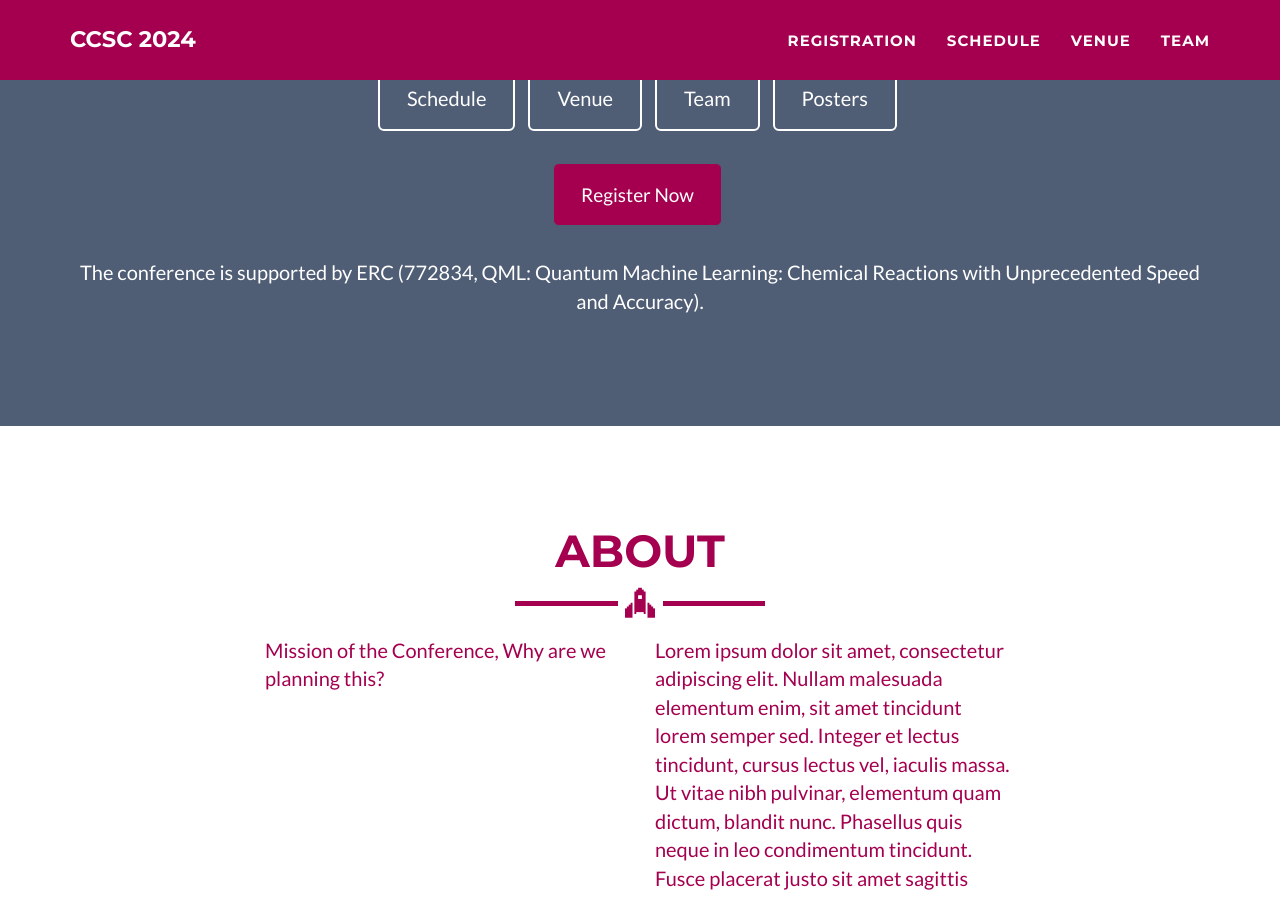
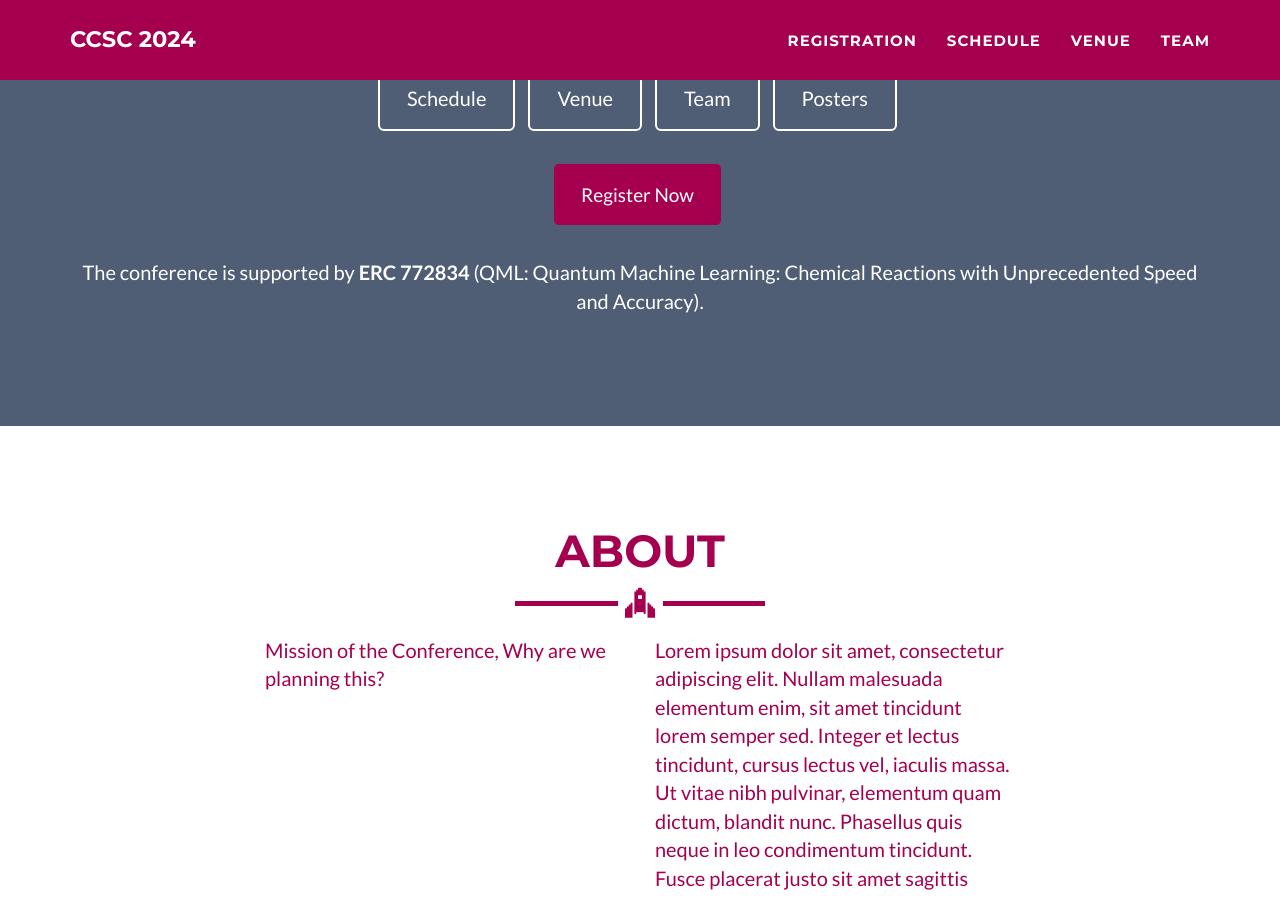
Before and after one commit to ccsc2024/ccsc2024.github.io, a Jekyll site: the page built from _posts/2022-05-21-Day1.md, in a window 1280 px wide and 900 px high, scrolled down 872 px. Built offline with Jekyll 4.4.1, drawn with Linux system fonts in a browser that asks for light colours.

```diff
--- a/_includes/header.html
+++ b/_includes/header.html
@@ -26,7 +26,7 @@
           </ul>
         <br>
         <p>
-          The conference is supported by ERC (772834, QML: Quantum Machine Learning: Chemical Reactions with Unprecedented Speed and Accuracy).
+          The conference is supported by <b>ERC 772834</b> (QML: Quantum Machine Learning: Chemical Reactions with Unprecedented Speed and Accuracy).
         </p>
       </div>
     </div>
```
